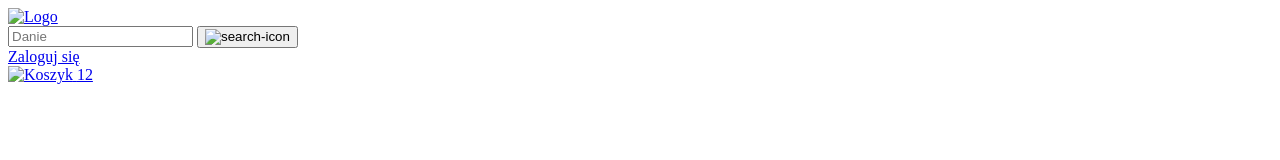
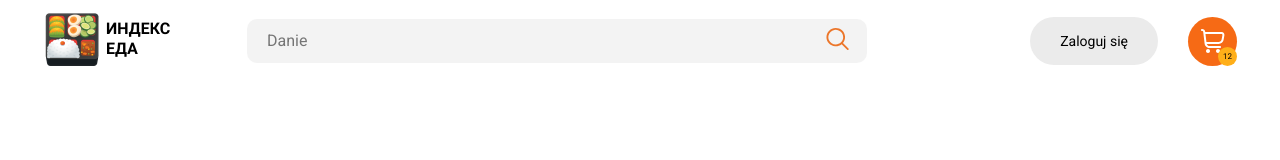
Before and after one commit to OverSoon/Delivery-servise, a plain HTML site: page index.html in a window 1280 px wide. Drawn offline with Linux system fonts and the light colour scheme; the site is published under a folder, as on GitHub Pages, so addresses that start at the root find nothing.

Commit message:
Update index.html
show img

```diff
--- a/index.html
+++ b/index.html
@@ -11,21 +11,21 @@
       href="https://fonts.googleapis.com/css2?family=Roboto:wght@400;500;700&display=swap"
       rel="stylesheet"
     />
-    <link rel="stylesheet" href="/css/normalize.css" />
-    <link rel="stylesheet" href="/css/style.css" />
+    <link rel="stylesheet" href="css/normalize.css" />
+    <link rel="stylesheet" href="css/style.css" />
   </head>
 
   <body>
     <header class="header container">
       <a href="/" class="logo">
-        <img width="128" src="/img/logo.png" alt="Logo" class="logo-img" />
+        <img width="128" src="img/logo.png" alt="Logo" class="logo-img" />
       </a>
 
       <form action="#" class="search-panel">
         <input type="search" class="search-input" placeholder="Danie" />
         <button class="search-btn">
           <img
-            src="/img/search-icon.svg"
+            src="img/search-icon.svg"
             alt="search-icon"
             class="search-icon"
           />
@@ -37,7 +37,7 @@
       </div>
       <!-- /.auth -->
       <a href="#" class="shopping-cart">
-        <img src="/img/fi-rr-shopping-cart.svg" alt="Koszyk" />
+        <img src="img/fi-rr-shopping-cart.svg" alt="Koszyk" />
         <span class="shoopping-counter">12</span>
       </a>
     </header>
```
